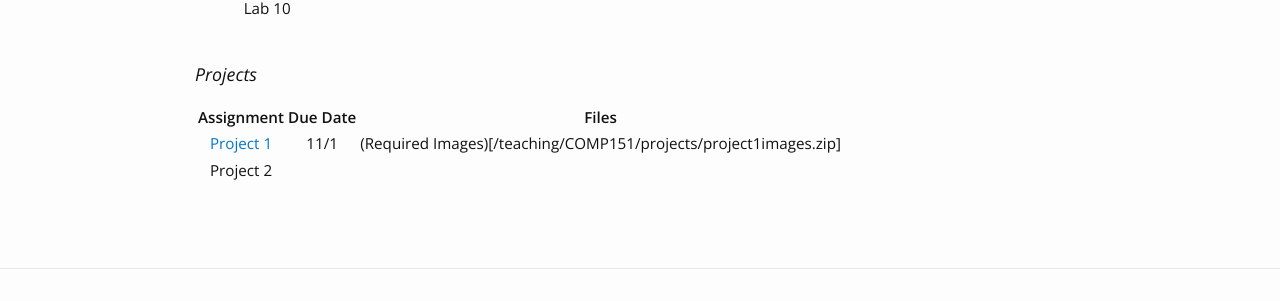
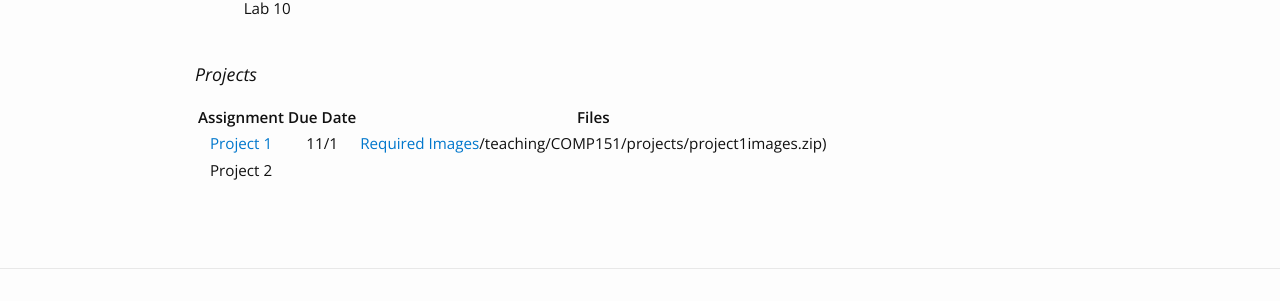
Before and after one commit to jlmayfield/jlmayfield.github.io, a Jekyll site: the page built from teaching/comp151.md, in a window 1280 px wide. Shown: the part 1134-1435 px from the top of the page. Built offline with Jekyll 4.4.1, drawn with Linux system fonts in a browser that asks for light colours.

Commit message:
fixed link

```diff
--- a/teaching/comp151.md
+++ b/teaching/comp151.md
@@ -60,7 +60,7 @@
 
 | Assignment | Due Date | Files |
 | :----: | :-----: |
-| [Project 1](/teaching/COMP151/projects/project1) | 11/1 | (Required Images)[/teaching/COMP151/projects/project1images.zip]  |
+| [Project 1](/teaching/COMP151/projects/project1) | 11/1 | [Required Images]()/teaching/COMP151/projects/project1images.zip)  |
 | Project 2 | | |
 
 &nbsp;
```
